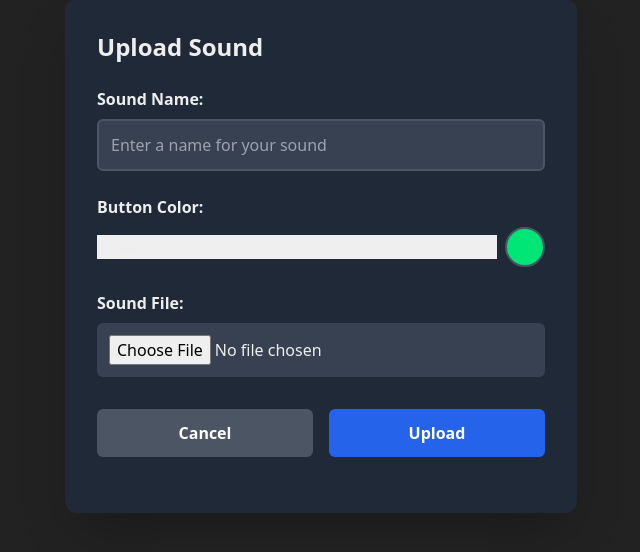
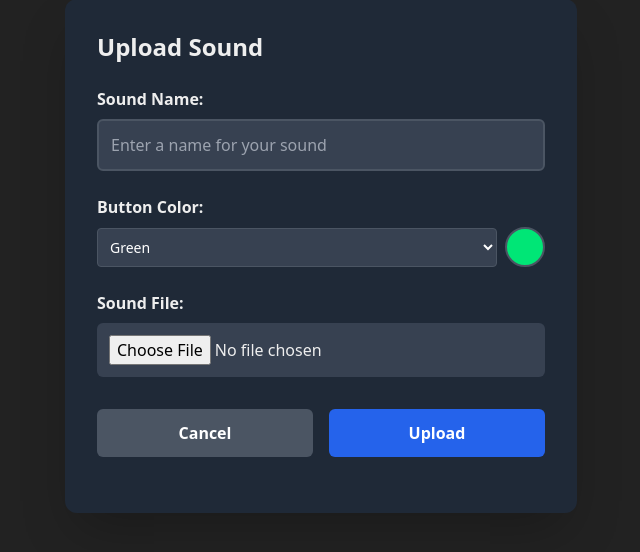
Before and after one commit to beaverbois/soundboard, a FastAPI app: template templates/upload_form.html in a window 1280 px wide. Shown: the part 144-696 px from the top of the page, without its empty margins (319-959 px from the left). Run offline with FastAPI, Linux system fonts and the light colour scheme; the template is opened without the code that fills it, so the values that code supplies are empty; some libraries are stand-ins or nearby versions.

Commit message:
add prod script and fix upload form styling

```diff
--- a/templates/upload_form.html
+++ b/templates/upload_form.html
@@ -60,7 +60,7 @@
                 id="button_color"
                 name="button_color"
                 onchange="updateColorPreview(this.value)"
-                class="flex-1"
+                class="flex-1 p-2 bg-gray-700 border border-gray-600 rounded text-white text-sm focus:outline-none focus:border-gray-500"
               >
                 <option value="#ff1744" data-shadow="#c20029">Red</option>
                 <option value="#ff6d00" data-shadow="#c25500">Orange</option>
```
Also changed, not shown: 2 other files.
